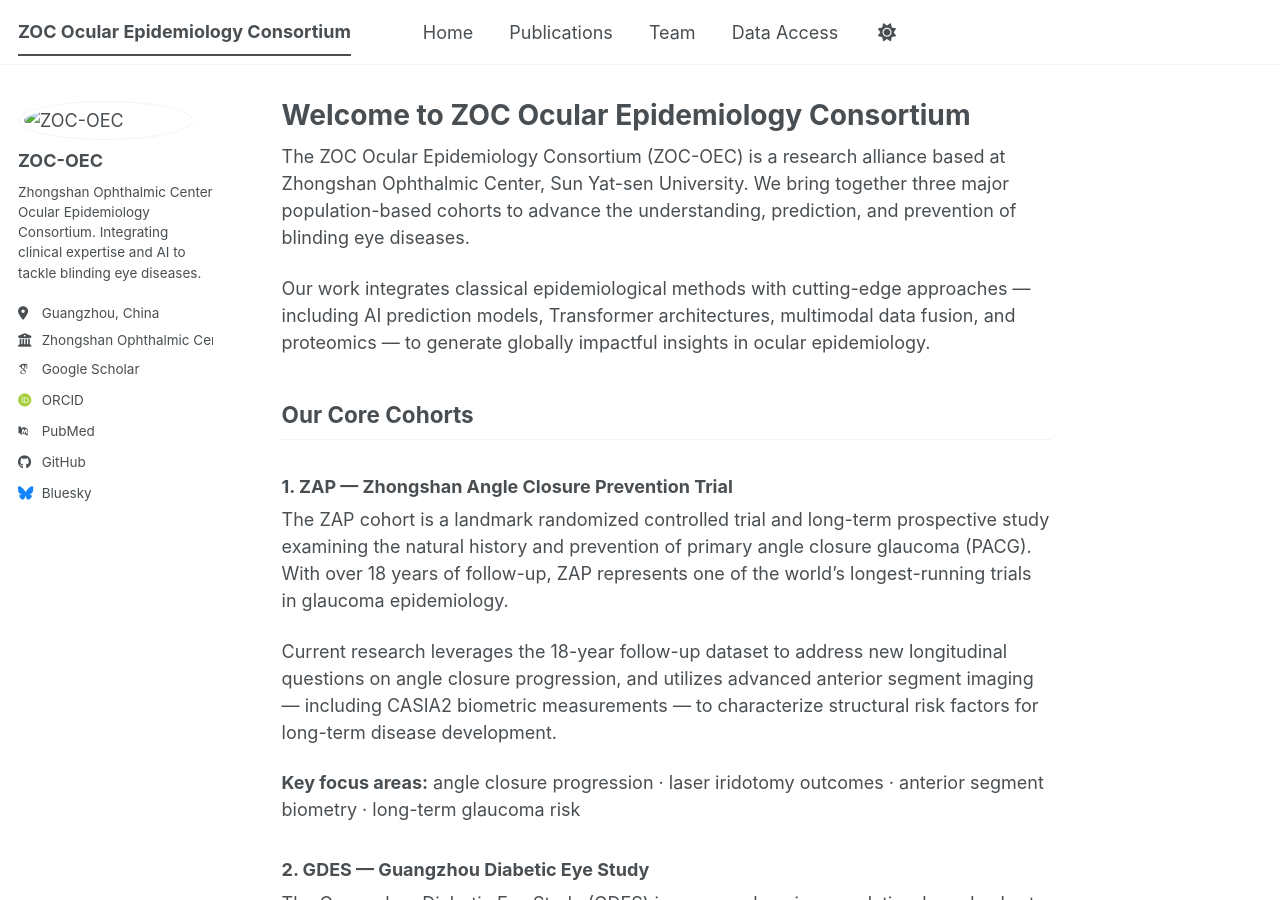
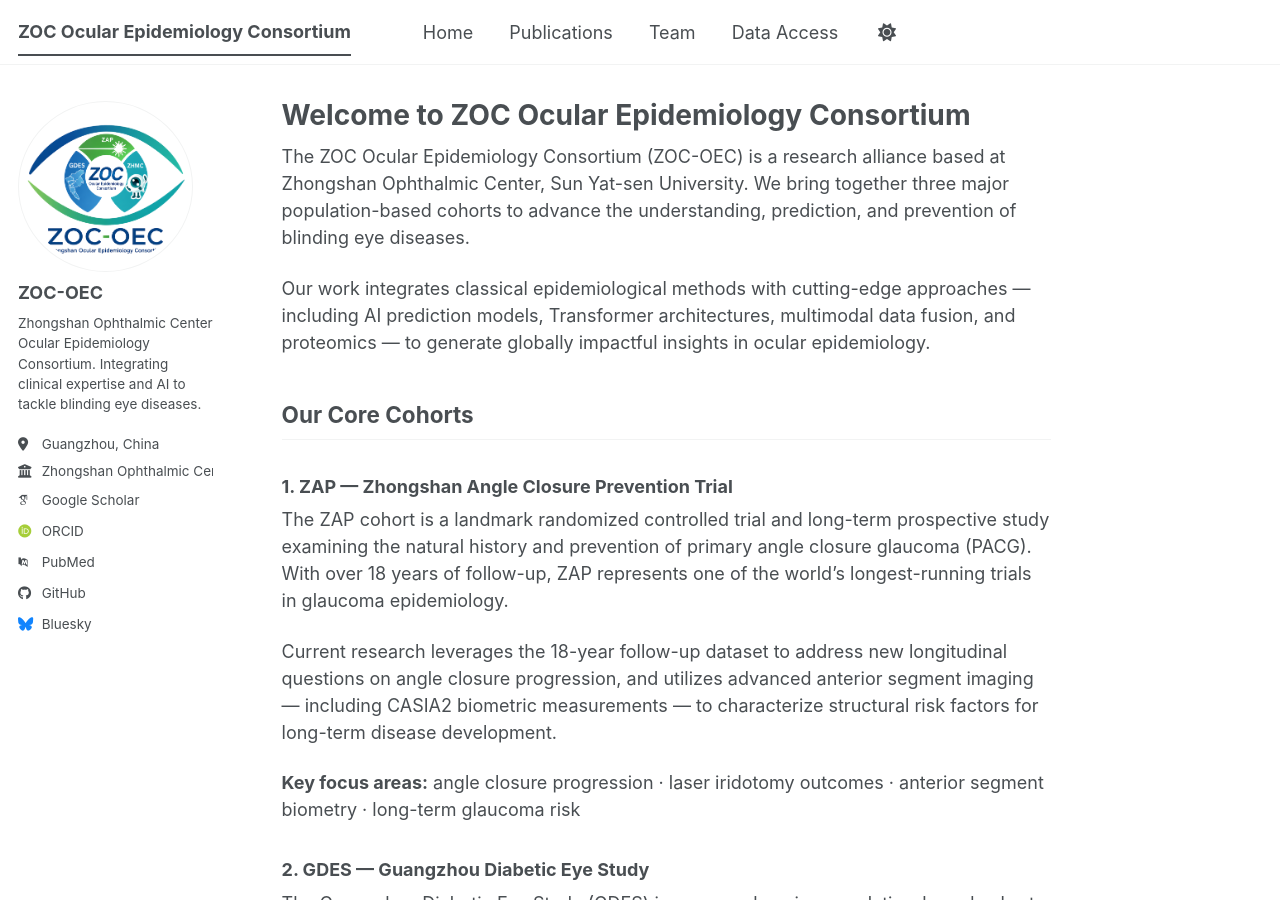
Before and after one commit to zoc-oec/zoc-oec.github.io, a Jekyll site: the page built from _pages/about.md, in a window 1280 px wide and 900 px high. Built offline with Jekyll 4.4.1, drawn with Linux system fonts in a browser that asks for light colours; some web fonts are replaced; a script bundle is joined from its source files by our own code; library files that are not in the unit come from our copies.

Commit message:
Update _config.yml

```diff
--- a/_config.yml
+++ b/_config.yml
@@ -24,7 +24,7 @@ author:
   # Biographic information
 author:
   name     : "ZOC-OEC"
-  avatar   : "/images/zoc_logo.png"
+  avatar   : "https://zoc-oec.github.io/images/zoc_logo.png"
   bio      : "Zhongshan Ophthalmic Center Ocular Epidemiology Consortium. Integrating clinical expertise and AI to tackle blinding eye diseases."
   location : "Guangzhou, China"
   employer : "Zhongshan Ophthalmic Center"
```
